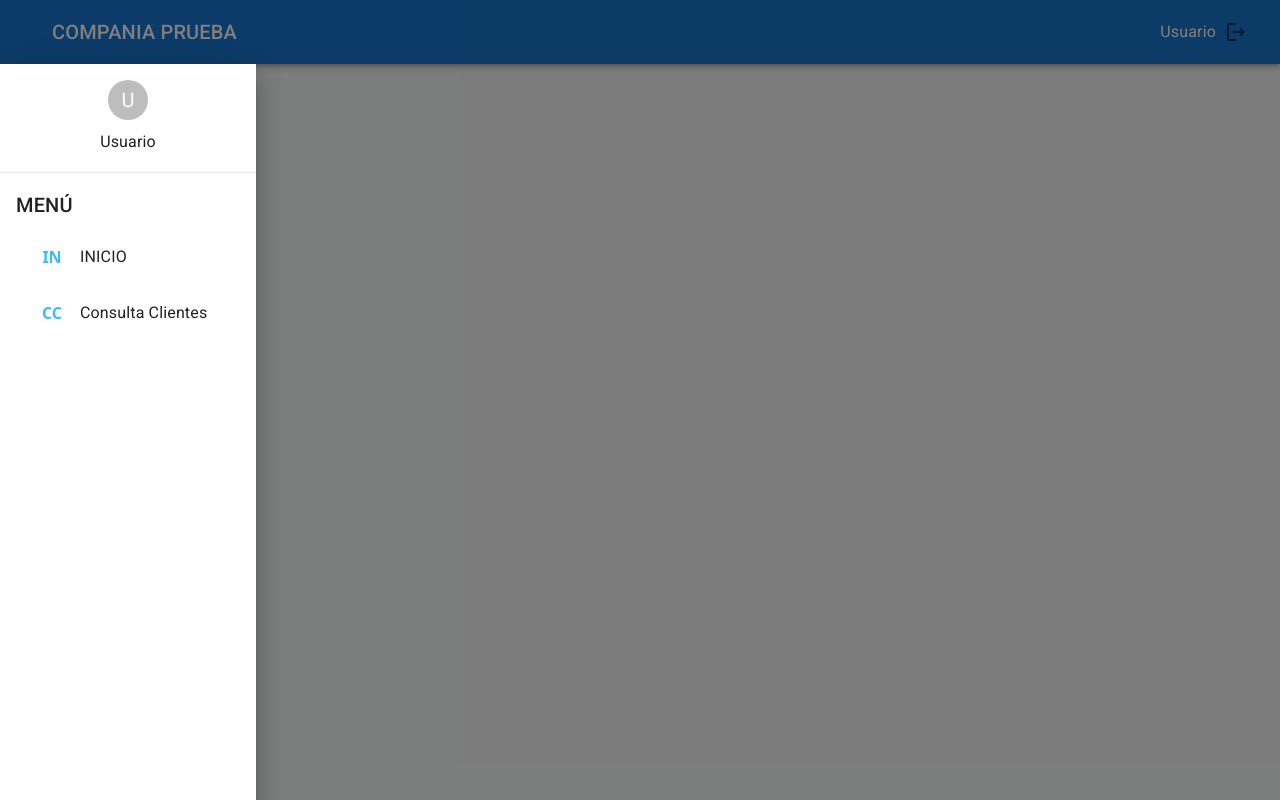
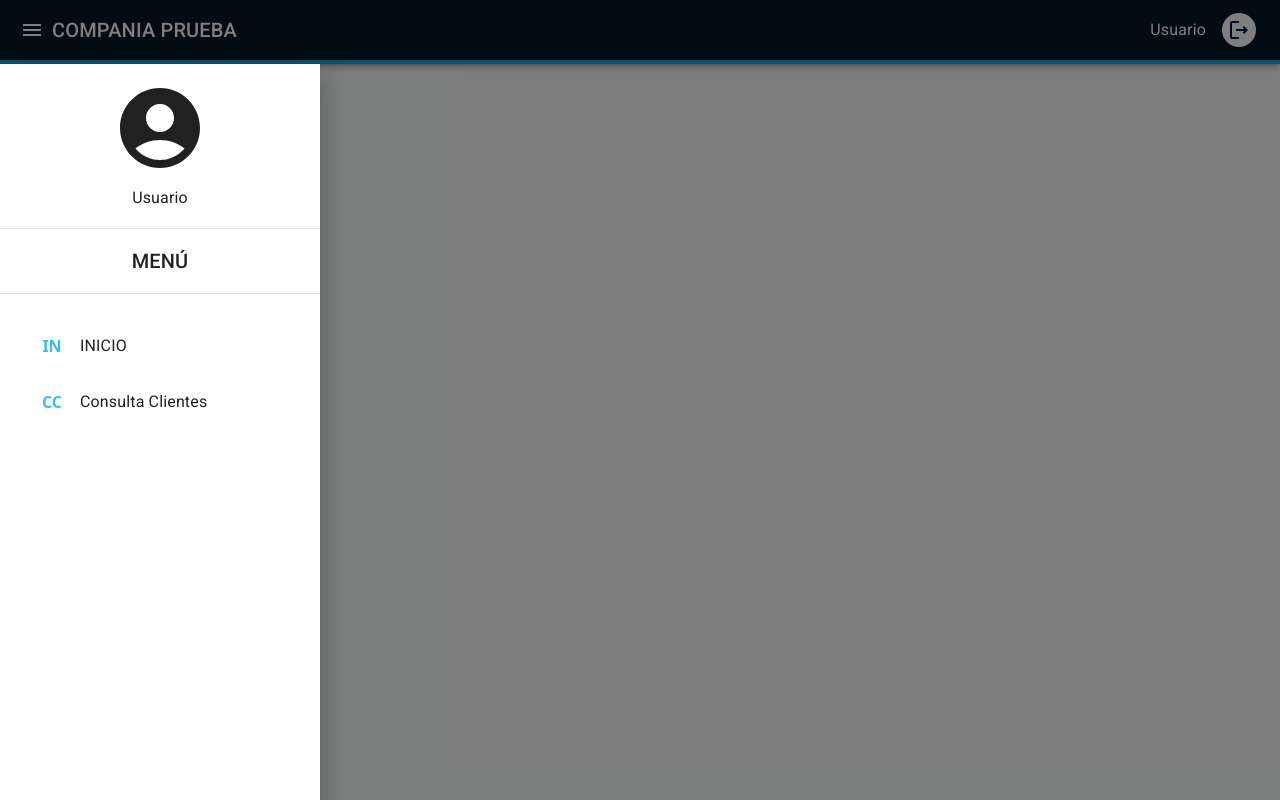
Before and after one commit to RbroH99/mantenimiento-clientes-react, a React (Create React App) app: page / in a window 1280 px wide. Both pictures are taken after a click on the button 32 px from the left and 32 px from the top of the page. Built offline with nearby package versions, Linux system fonts and the light colour scheme.

Commit message:
Design changes in register, login and rootlayout

```diff
--- a/src/components/Navbar/Navbar.tsx
+++ b/src/components/Navbar/Navbar.tsx
@@ -16,23 +16,22 @@ export default function Navbar({ onMenuClick, username }: NavbarProps) {
   }, []);
 
   return (
-    <AppBar position="fixed" className="bg-[#001f3f] z-[1200]">
-      <Toolbar>
-        <IconButton
-          color="primary"
-          edge="start"
-          onClick={onMenuClick}
-          className="lg:hidden"
-        >
-          <MenuIcon />
+    <AppBar position="fixed" className="bg-[#071727] z-[1200]">
+      <Toolbar className="bg-[#071727] border-b-4 border-b-sky-500">
+        <IconButton edge="start" onClick={onMenuClick} className=" !text-white">
+          <MenuIcon className="" />
         </IconButton>
         <Typography variant="h6" component="div" className="flex-grow">
           COMPANIA PRUEBA
         </Typography>
-        <Typography variant="body1" className="mr-4">
+        <Typography variant="body1" className="!mr-4">
           {username}
         </Typography>
-        <IconButton onClick={handleLogout}>
+        <IconButton
+          size="small"
+          onClick={handleLogout}
+          className="!bg-white !text-[#001f3f] "
+        >
           <LogoutOutlined />
         </IconButton>
       </Toolbar>
--- a/src/components/Sidebar/Sidebar.tsx
+++ b/src/components/Sidebar/Sidebar.tsx
@@ -1,11 +1,12 @@
+import { AccountCircle } from "@mui/icons-material";
 import {
   Drawer,
   List,
   ListItemText,
-  Avatar,
   Typography,
   Box,
   ListItemButton,
+  Divider,
 } from "@mui/material";
 import React from "react";
 import { useNavigate } from "react-router-dom";
@@ -30,15 +31,16 @@ const Sidebar: React.FC<SidebarProps> = ({
 
   const content = (
     <div className="h-full flex flex-col">
-      <div className="p-4 flex flex-col items-center space-y-2 border-b">
-        <Avatar className="w-24 h-24">{username.charAt(0)}</Avatar>
+      <div className="p-4 flex flex-col items-center space-y-2">
+        <AccountCircle className="!w-24 !h-24" />
         <Typography variant="subtitle1">{username}</Typography>
       </div>
-
+      <Divider />
+      <Typography variant="h6" className="mb-2 flex flex-col items-center py-4">
+        MENÚ
+      </Typography>
+      <Divider />
       <Box className="p-4">
-        <Typography variant="h6" className="mb-2">
-          MENÚ
-        </Typography>
         <List>
           {menuItems.map((item) => (
             <ListItemButton
@@ -68,7 +70,7 @@ const Sidebar: React.FC<SidebarProps> = ({
         variant="permanent"
         className="hidden lg:block"
         PaperProps={{
-          className: "w-64 mt-16",
+          className: "w-80 mt-16",
         }}
       >
         {content}
@@ -79,7 +81,7 @@ const Sidebar: React.FC<SidebarProps> = ({
         open={open}
         onClose={onClose}
         PaperProps={{
-          className: "w-64 mt-16",
+          className: "w-80 mt-16",
         }}
       >
         {content}
--- a/src/pages/Login/Login.tsx
+++ b/src/pages/Login/Login.tsx
@@ -5,7 +5,7 @@ import UserAuthForm from "../../components/UserAuthForm/UserAuthForm";
 const Login: React.FC = () => {
   return (
     <div className="min-h-screen flex items-center justify-center bg-gray-50">
-      <div className="max-w-md w-full space-y-6 p-8 bg-white rounded-lg shadow-md">
+      <div className="max-w-md w-full space-y-6 p-8">
         <h2 className="text-center text-xl font-medium text-gray-700">
           Iniciar Sesión
         </h2>
--- a/src/pages/Register/Register.tsx
+++ b/src/pages/Register/Register.tsx
@@ -6,10 +6,7 @@ import UserRegisterForm from "../../components/UserRegisterForm/UserRegisterForm
 const Register: React.FC = () => {
   return (
     <div className="min-h-screen flex items-center justify-center bg-gray-50">
-      <Box
-        component="div"
-        className="max-w-md w-full space-y-6 p-8 bg-white rounded-lg shadow-md"
-      >
+      <Box component="div" className="max-w-md w-full space-y-6 p-8">
         <Typography
           variant="h5"
           component="h1"
--- a/src/theme.ts
+++ b/src/theme.ts
@@ -4,6 +4,9 @@ const theme = createTheme({
   palette: {
     primary: {
       main: "#001f3f",
+    },
+    secondary: {
+      main: "#FFFFFF",
     },
   },
   components: {
@@ -14,6 +17,13 @@ const theme = createTheme({
         },
       },
     },
+    MuiAppBar: {
+      styleOverrides: {
+        root: {
+          backgroundColor: "#001f3f",
+        },
+      },
+    },
   },
 });
 
```
